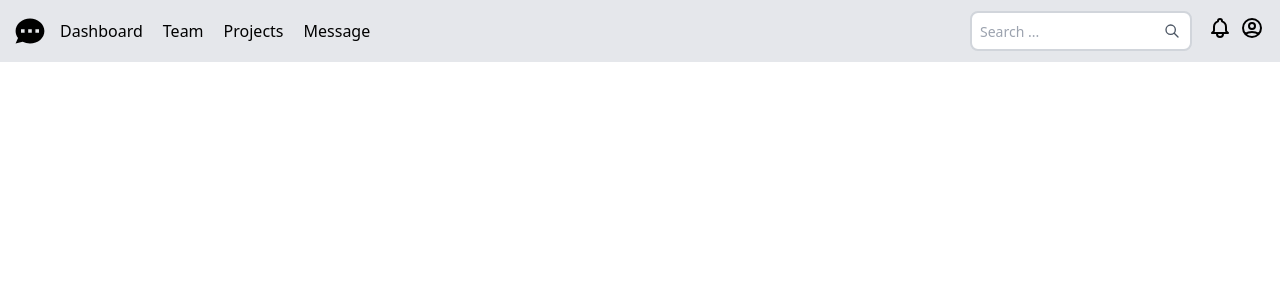
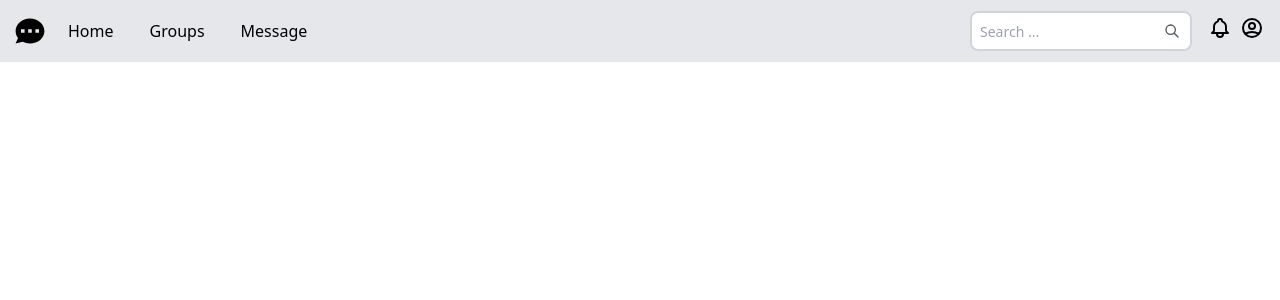
Before and after one commit to aisam94/chitchatchoot, a Next.js app: page / in a window 1280 px wide. Shown: the top 300 px of the page. Built offline with nearby package versions, Linux system fonts and the light colour scheme.

Commit message:
update navbar- highlight main nav, create array for navigation

```diff
--- a/components/Navbar.tsx
+++ b/components/Navbar.tsx
@@ -13,6 +13,18 @@ function classNames(...classes: any) {
   return classes.filter(Boolean).join(" ");
 }
 
+const main_navigation = [
+  { name: "Home", href: "#" },
+  { name: "Groups", href: "#" },
+  { name: "Message", href: "#" },
+];
+
+const profile_navigation = [
+  { name: "Profile", href: "#" },
+  { name: "Settings", href: "#" },
+  { name: "Log Out", href: "#" },
+];
+
 const Navbar = () => {
   return (
     <Disclosure as="nav" className="bg-gray-200">
@@ -21,7 +33,7 @@ const Navbar = () => {
           <div className="">
             <div className="relative flex items-center justify-between">
               {/*Menu toggle open items*/}
-              <Disclosure.Button className="inline-flex items-center justify-center ml-2 p-2 rounded-md text-gray-400 hover:text-white hover:bg-gray-700 sm:hidden">
+              <Disclosure.Button className="inline-flex items-center justify-center ml-2 p-2 rounded-md text-gray-400 hover:text-white hover:bg-gray-500 sm:hidden">
                 {open ? (
                   <XIcon className="block h-6 w-6" aria-hidden="true" />
                 ) : (
@@ -32,10 +44,15 @@ const Navbar = () => {
               <ChatIcon className="w-9 h-9 m-3" />
               {/*Item text*/}
               <div className="space-x-5 hidden sm:flex">
-                <div>Dashboard</div>
-                <div>Team</div>
-                <div>Projects</div>
-                <div>Message</div>
+                {main_navigation.map((item) => (
+                  <a
+                    key={item.name}
+                    href={item.href}
+                    className="p-2 rounded-md hover:text-white hover:bg-gray-500"
+                  >
+                    {item.name}
+                  </a>
+                ))}
               </div>
               <div className="relative ml-auto mr-2 text-gray-600 hidden sm:block">
                 {/*Search bar*/}
@@ -76,45 +93,21 @@ const Navbar = () => {
                     {/*Profile circle items*/}
                     <Menu.Items className="origin-top-right absolute right-2 mt-2 w-48 rounded-md shadow-lg py-1 bg-white ring-1 ring-black ring-opacity-5 focus:outline-none">
                       <div className="flex flex-col m-2 ">
-                        <Menu.Item>
+                        {profile_navigation.map((item) => (
+                          <Menu.Item key={item.name}>
                             {({ active }) => (
                               <a
-                              href="#"
+                                href={item.href}
                                 className={classNames(
                                   active ? "bg-gray-100" : "",
                                   "block px-4 py-2 text-sm text-gray-700"
                                 )}
                               >
-                              Profile
+                                {item.name}
                               </a>
                             )}
                           </Menu.Item>
-                        <Menu.Item>
-                          {({ active }) => (
-                            <a
-                              href="#"
-                              className={classNames(
-                                active ? "bg-gray-100" : "",
-                                "block px-4 py-2 text-sm text-gray-700"
-                              )}
-                            >
-                              Settings
-                            </a>
-                          )}
-                        </Menu.Item>
-                        <Menu.Item>
-                          {({ active }) => (
-                            <a
-                              href="#"
-                              className={classNames(
-                                active ? "bg-gray-100" : "",
-                                "block px-4 py-2 text-sm text-gray-700"
-                              )}
-                            >
-                              Log Out
-                            </a>
-                          )}
-                        </Menu.Item>
+                        ))}
                       </div>
                     </Menu.Items>
                   </Transition>
@@ -125,11 +118,33 @@ const Navbar = () => {
           {/*Disclosure panel popup*/}
           <Disclosure.Panel className="sm:hidden">
             {/*item text*/}
-            <div className="flex flex-col ml-4 space-y-2">
-              <div>Dashboard</div>
-              <div>Team</div>
-              <div>Projects</div>
-              <div>Message</div>
+            <div className="flex flex-col mx-4 space-y-2">
+              {main_navigation.map((item) => (
+                <a
+                  key={item.name}
+                  href={item.href}
+                  className="p-2 rounded-md hover:text-white hover:bg-gray-500"
+                >
+                  {item.name}
+                </a>
+              ))}
+            </div>
+            <div className="inline-block relative text-gray-600 ml-4 mt-2">
+              {/*Search bar*/}
+              <input
+                className="border-2 border-gray-300 bg-white h-10 px-2 rounded-lg text-sm focus:outline-none mb-3"
+                type="search"
+                name="search"
+                placeholder="Search ..."
+              />
+              {/*Search icon*/}
+              {/*need to fix search icon css styling*/}
+              <button
+                type="submit"
+                className="relative right-7 top-1 mt-3 mr-3"
+              >
+                <SearchIcon className="w-4 h-4" />
+              </button>{" "}
             </div>
           </Disclosure.Panel>
         </>
```
Lines whose indentation alone changed are shown as unchanged.
